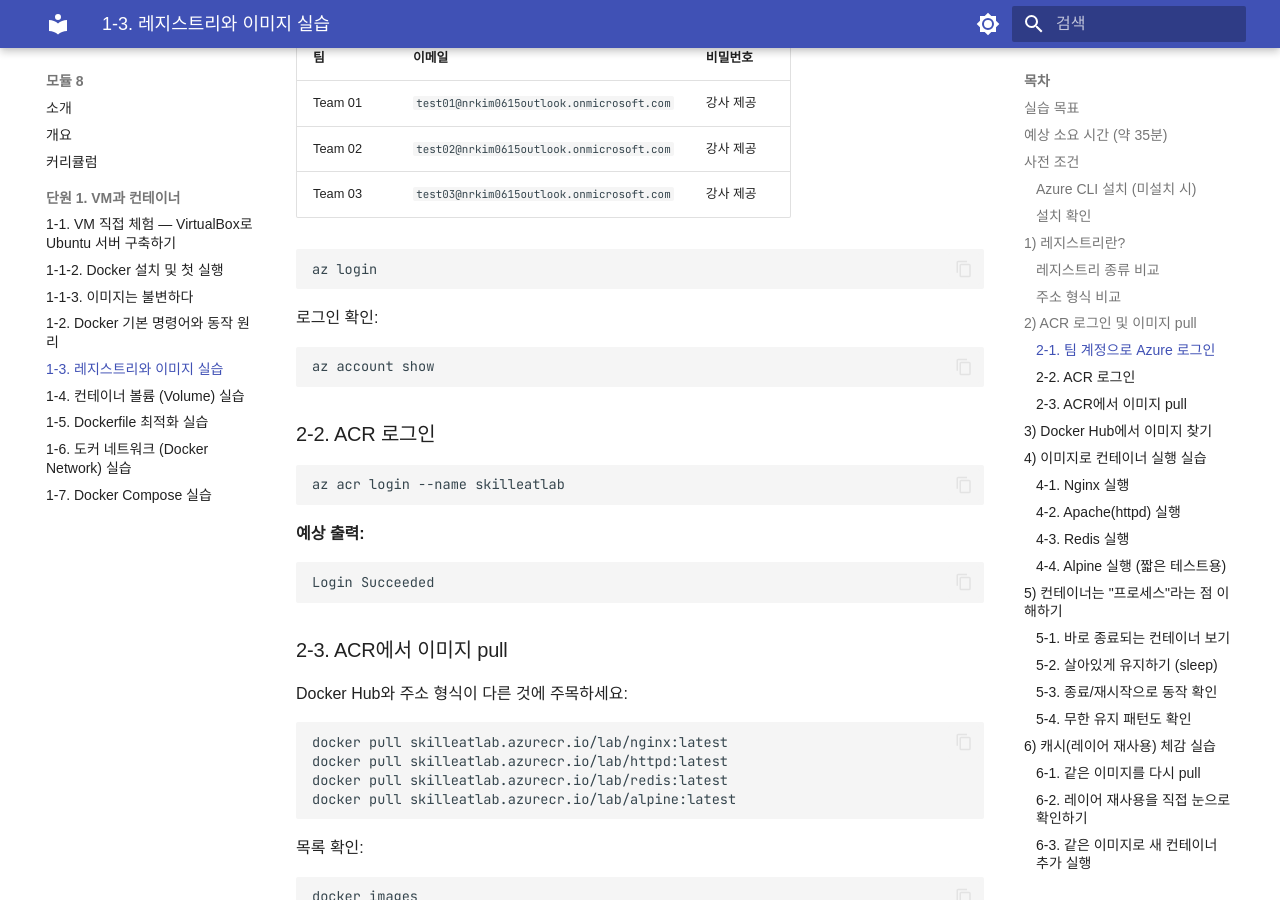
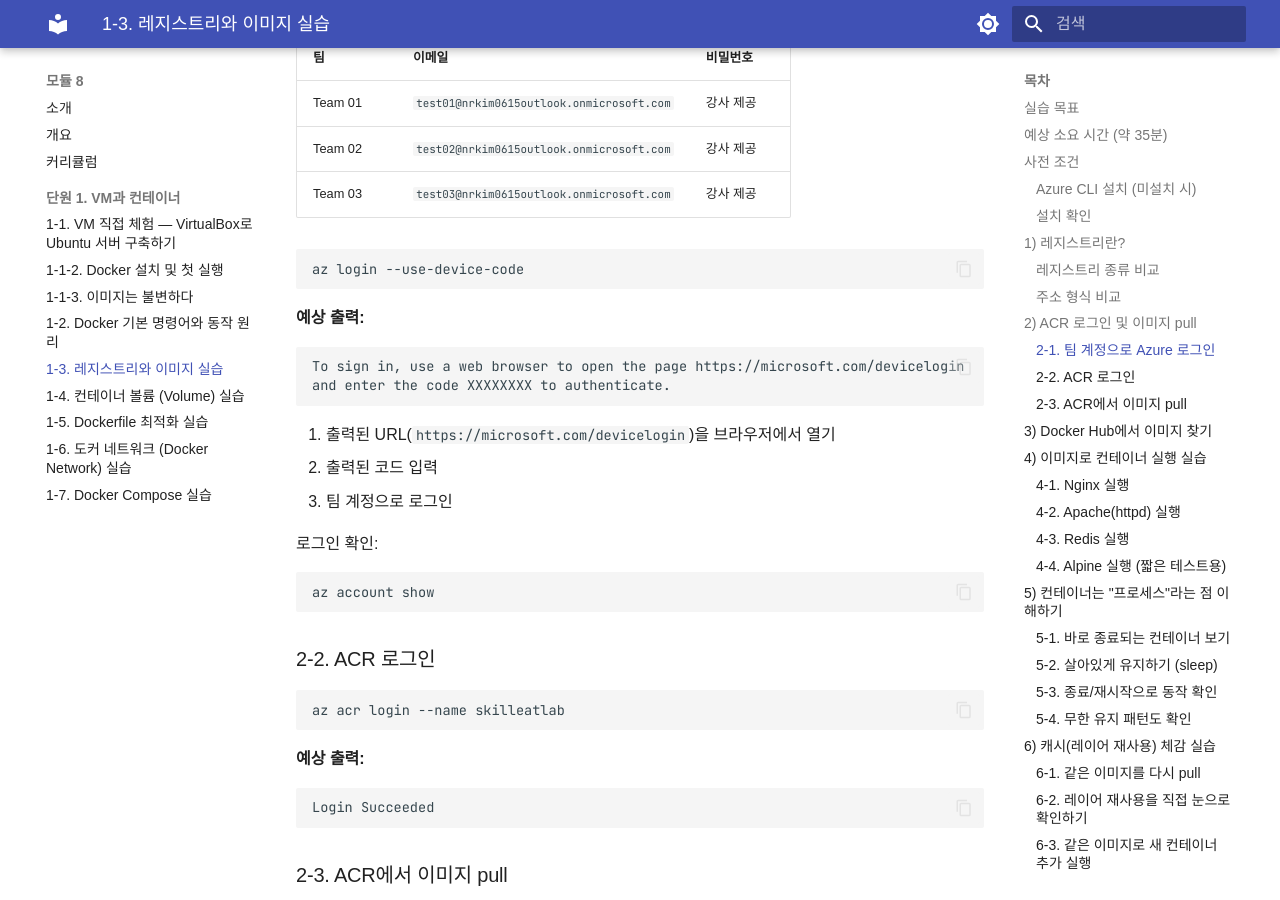
Before and after one commit to skilleat-labs/docker-k8s-labs, an MkDocs documentation site: the page built from docs/modules/module8/1-3.md, in a window 1280 px wide and 900 px high, scrolled down 2142 px. Built offline with MkDocs 1.6.1 and Material for MkDocs 9.7.7, drawn with Linux system fonts in a browser that asks for light colours; some web fonts are replaced.

Commit message:
docs: az login --use-device-code로 변경 및 절차 안내 추가 (module8/1-3)
Co-Authored-By: Claude Sonnet 4.6 <noreply@anthropic.com>

````diff
--- a/docs/modules/module8/1-3.md
+++ b/docs/modules/module8/1-3.md
@@ -88,8 +88,19 @@ skilleatlab.azurecr.io/lab/nginx:latest
 | Team 03 | `test03@nrkim0615outlook.onmicrosoft.com` | 강사 제공 |
 
 ```bash
-az login
+az login --use-device-code
 ```
+
+**예상 출력:**
+
+```
+To sign in, use a web browser to open the page https://microsoft.com/devicelogin
+and enter the code XXXXXXXX to authenticate.
+```
+
+1. 출력된 URL(`https://microsoft.com/devicelogin`)을 브라우저에서 열기
+2. 출력된 코드 입력
+3. 팀 계정으로 로그인
 
 로그인 확인:
 
````
